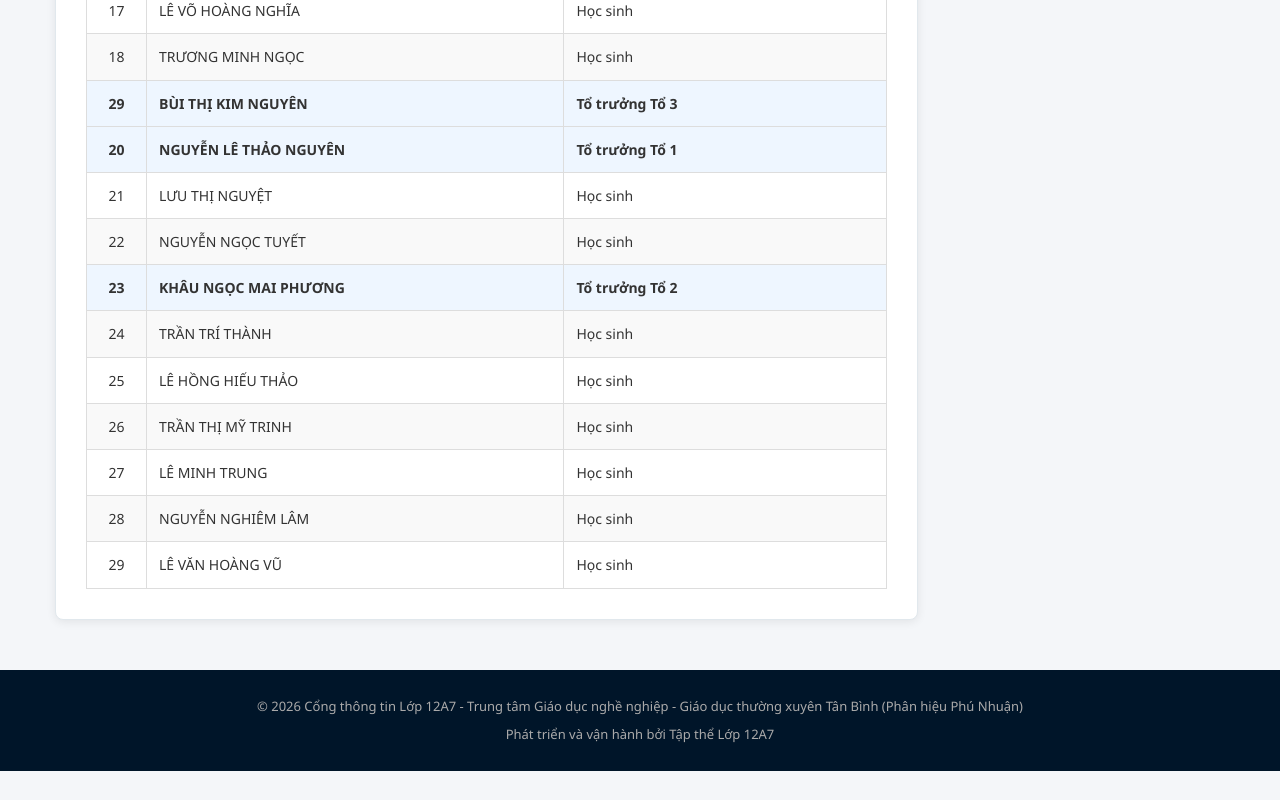
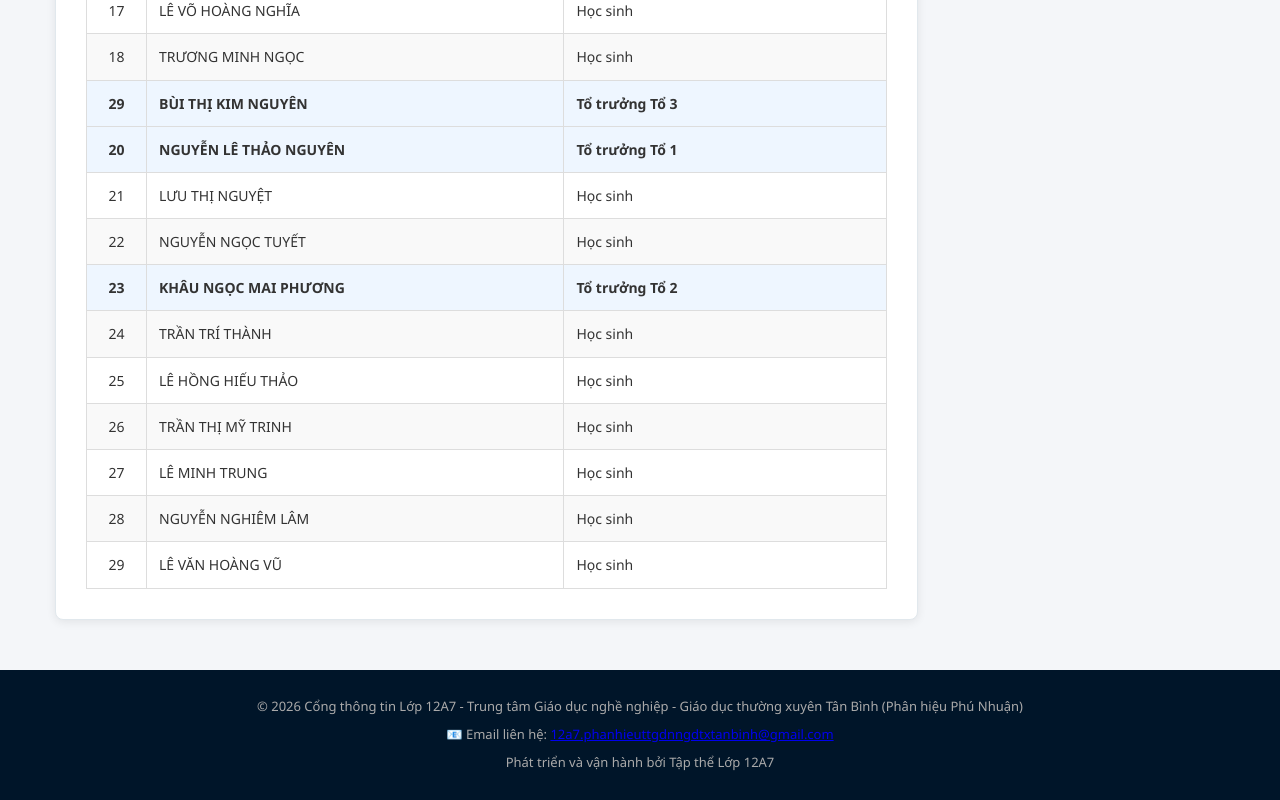
Before and after one commit to nguyentuankhai455-coder/TrungtamGDNNGDTXPhuNhuan_12A7, a plain HTML site: page thanhvien.html in a window 1280 px wide. Shown: the part 1378-2178 px from the top of the page. Before the commit the page ends 2149 px from the top, so only its background shows below. Drawn offline with Linux system fonts and the light colour scheme.

Commit message:
Update thanhvien.html

```diff
--- a/thanhvien.html
+++ b/thanhvien.html
@@ -295,7 +295,8 @@
 
     <!-- FOOTER -->
     <footer>
-            <p>&copy; 2026 Cổng thông tin Lớp 12A7 - Trung tâm Giáo dục nghề nghiệp - Giáo dục thường xuyên Tân Bình (Phân hiệu Phú Nhuận)</p>
+        <p>&copy; 2026 Cổng thông tin Lớp 12A7 - Trung tâm Giáo dục nghề nghiệp - Giáo dục thường xuyên Tân Bình (Phân hiệu Phú Nhuận)</p>
+        <p>📧 Email liên hệ: <a href="mailto:12a7.phanhieuttgdnngdtxtanbinh@gmail.com">12a7.phanhieuttgdnngdtxtanbinh@gmail.com</a></p>
         <p>Phát triển và vận hành bởi Tập thể Lớp 12A7</p>
     </footer>
 
```
